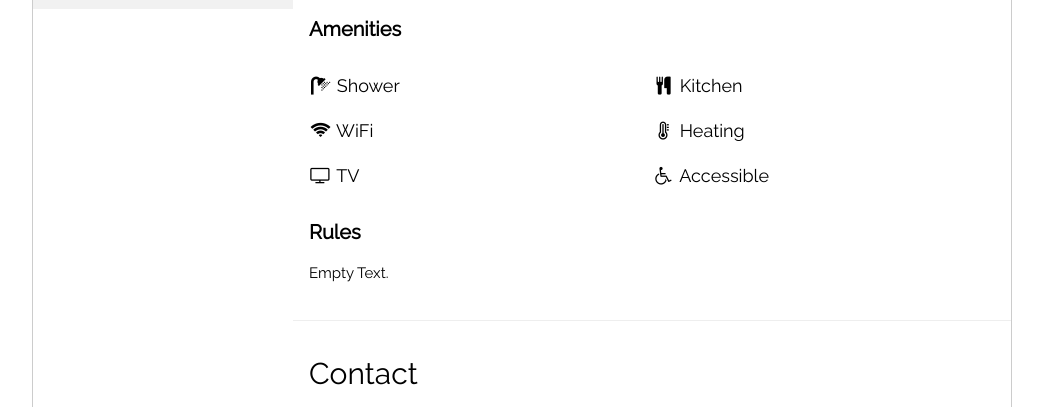
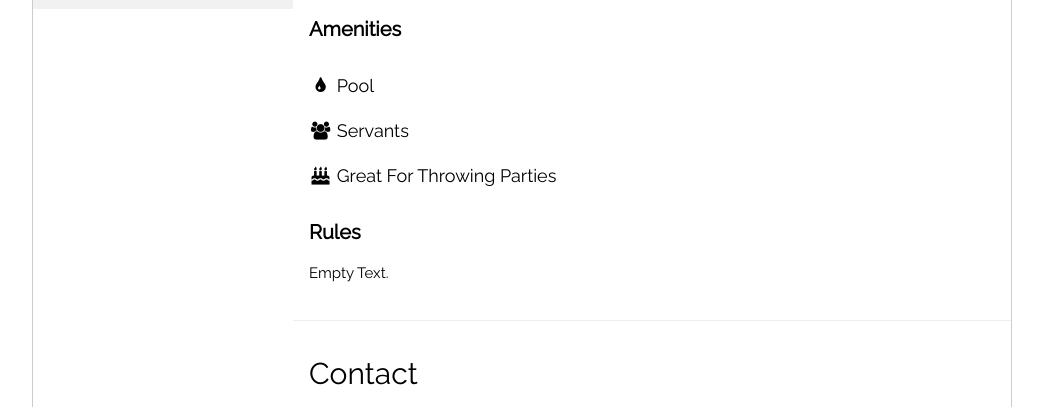
Before and after one commit to Rossb02/East-West-Egg-.github.io, a plain HTML site: page index.html in a window 1280 px wide. Shown: the part 791-1198 px from the top of the page, without its empty margins (118-1161 px from the left). Drawn offline with nearby package versions, Linux system fonts and the light colour scheme.

Commit message:
Update index.html

```diff
--- a/index.html
+++ b/index.html
@@ -117,14 +117,9 @@ body,h1,h2,h3,h4,h5,h6 {font-family: "Raleway", Arial, Helvetica, sans-serif}
     <h4><strong>Amenities</strong></h4>
     <div class="w3-row w3-large">
       <div class="w3-col s6">
-        <p><i class="fa fa-fw fa-shower"></i> Shower</p>
-        <p><i class="fa fa-fw fa-wifi"></i> WiFi</p>
-        <p><i class="fa fa-fw fa-tv"></i> TV</p>
-      </div>
-      <div class="w3-col s6">
-        <p><i class="fa fa-fw fa-cutlery"></i> Kitchen</p>
-        <p><i class="fa fa-fw fa-thermometer"></i> Heating</p>
-        <p><i class="fa fa-fw fa-wheelchair"></i> Accessible</p>
+        <p><i class="fa fa-fw fa-tint"></i> Pool</p>
+        <p><i class="fa fa-fw fa-users"></i> Servants</p>
+        <p><i class="fa fa-fw fa-birthday-cake"></i> Great For Throwing Parties</p>
       </div>
     </div>
 
```
